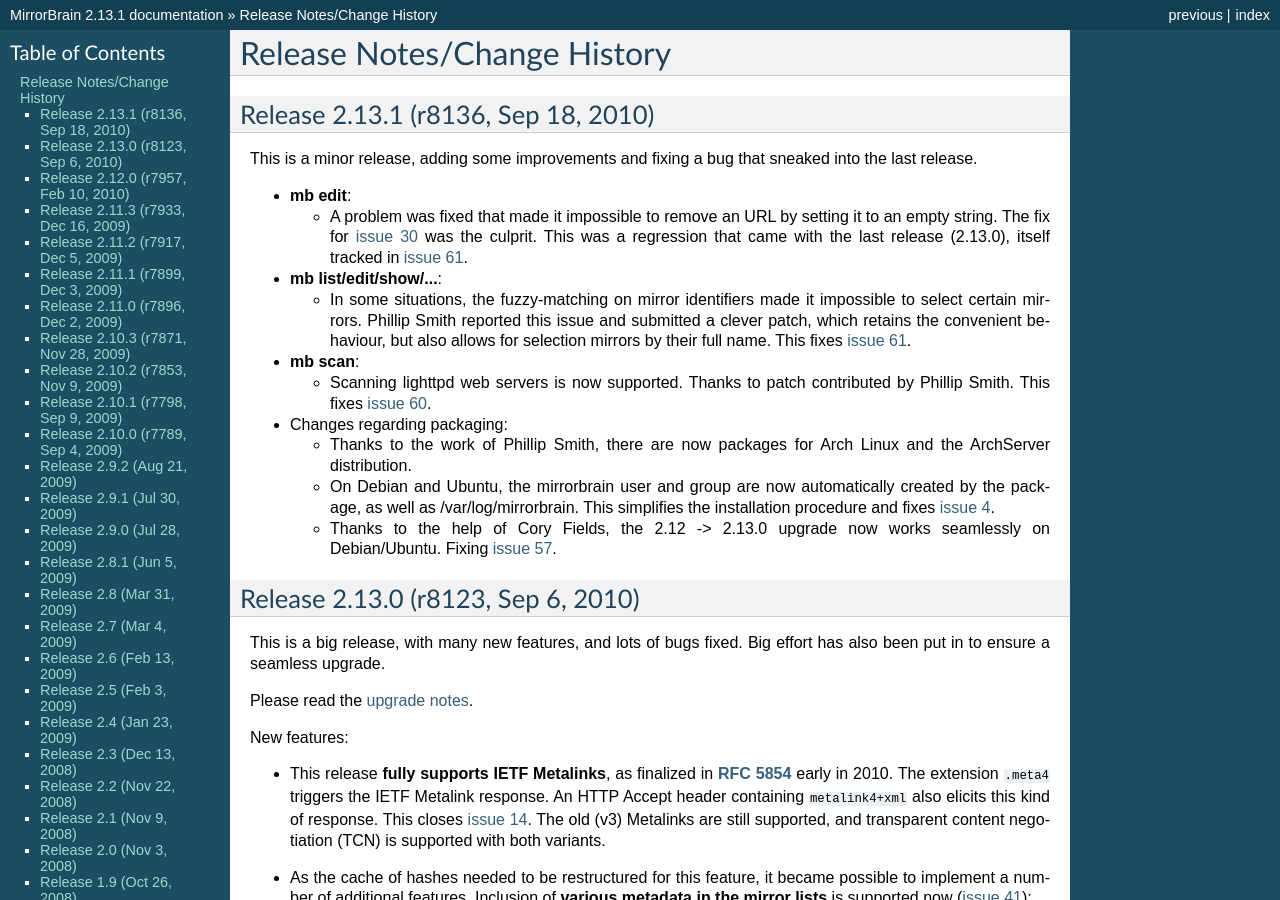
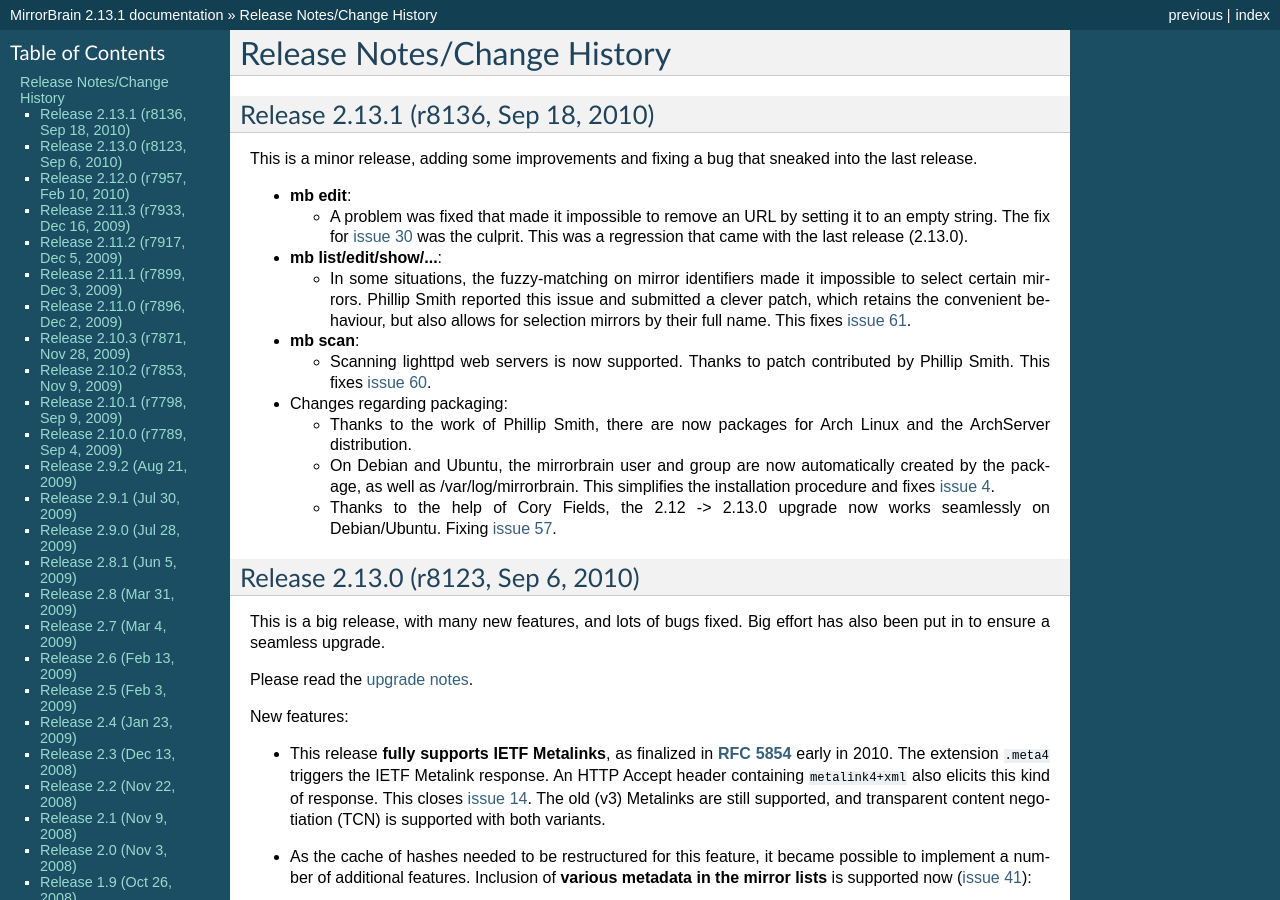
Before and after one commit to hayalci/mirrorbrain, a Sphinx documentation site: the page built from docs/changes.rst, in a window 1280 px wide and 900 px high. Built offline with Sphinx 7.4.7, drawn with Linux system fonts in a browser that asks for light colours.

Commit message:
docs/changes: remove wrong reference to issue 61 from the changelog about issue 30
git-svn-id: http://svn.mirrorbrain.org/svn/mirrorbrain/trunk@8139 2d291e14-ff0c-0410-a3fa-d5caa9871f55

```diff
--- a/docs/changes.rst
+++ b/docs/changes.rst
@@ -14,8 +14,7 @@
 
   - A problem was fixed that made it impossible to remove an URL by setting it
     to an empty string. The fix for `issue 30`_ was the culprit. This was a
-    regression that came with the last release (2.13.0), itself tracked in
-    `issue 61`_.
+    regression that came with the last release (2.13.0).
 
 * :program:`mb list/edit/show/...`:
 
```
